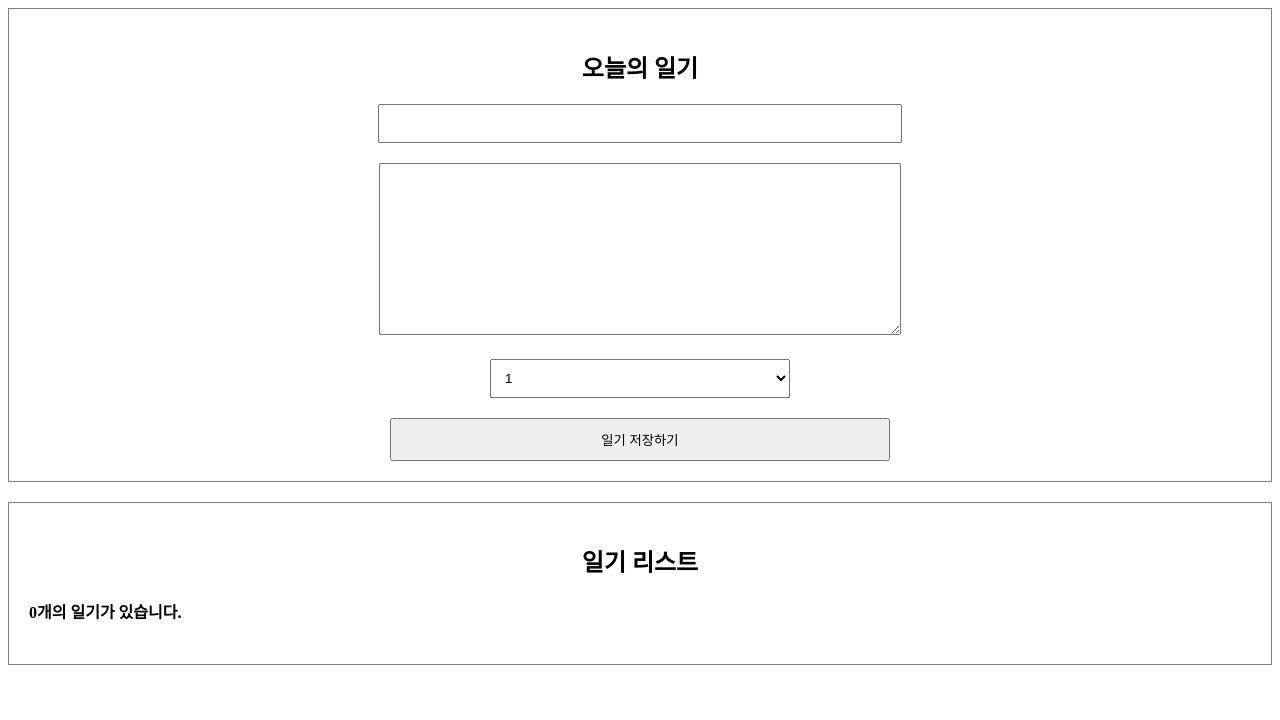
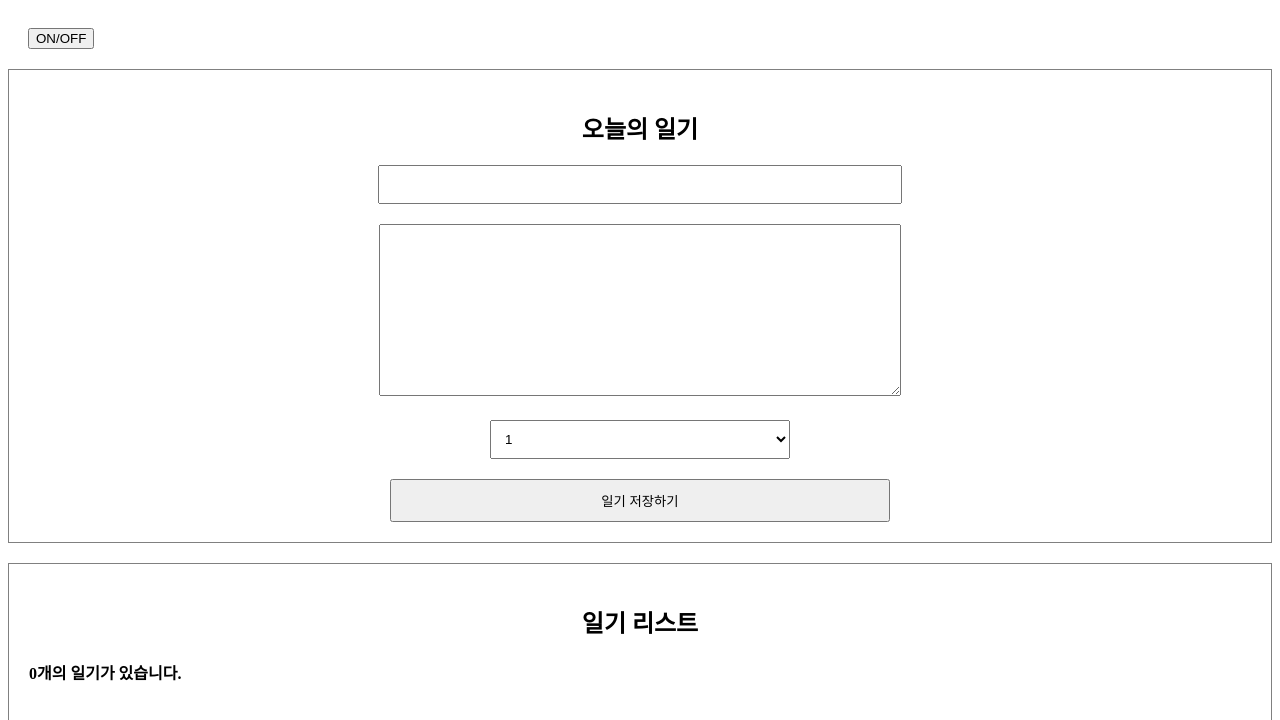
Before and after one commit to sgsg9447/FE_STUDY, a React (Create React App) app in the folder React/dailydiary/: page / in a window 1280 px wide. Shown: the top 720 px of the page. Built offline with nearby package versions, Linux system fonts and the light colour scheme.

Commit message:
리액트  LifeCycle 공부

```diff
--- a/React/dailydiary/src/App.js
+++ b/React/dailydiary/src/App.js
@@ -2,6 +2,7 @@
 import "./App.css";
 import DiaryEditor from "./DiaryEditor";
 import DiaryList from "./DiaryList";
+import LifeCycle from "./LifeCycle";
 
 //
 
@@ -36,6 +37,7 @@
 
   return (
     <div className="App">
+      <LifeCycle/>
       <DiaryEditor onCreate={onCreate} />
       <DiaryList onEdit={onEdit} onRemove={onRemove} diaryList={data} />
     </div>
--- /dev/null
+++ b/React/dailydiary/src/LifeCycle.js
@@ -0,0 +1,47 @@
+import React, { useEffect, useState } from "react";
+
+const UnmountTest = () => {
+  useEffect(() => {
+    console.log("Mount!");
+    return () => {
+      //UnMout 시점에 실행되게 됨 -> 콜백함수가 return 함수를 실행하게 하면 됨!
+      console.log("UnMount!!!");
+    };
+  }, []);
+  return <div>Unmount Testing Component</div>;
+};
+
+const LifeCycle = () => {
+  //   const [count, setCount] = useState(0);
+  //   const [text, setText] = useState("");
+
+  const [isVisible, SetIsVisible] = useState(false);
+  const toggle = () => SetIsVisible(!isVisible);
+
+  //   useEffect(() => {
+  //     console.log("Mount!"); //이 콜백함수는 컴포넌트가 Mount 시점에만 작동하기 때문에, +버튼을 눌러도 작동하지않음,
+  //     //마운트 시점에 뭘 하고 싶으면, 두번째인자에 빈배열 전달해주고 콜백함수에 하고싶은걸 넣어주면 된다!
+  //   }, []);
+
+  //   useEffect(() => {
+  //     console.log("Update!!"); //dependency array를 전달하지않으면 업데이트 될 때마다 렌더됨!
+  //   });
+
+  //   useEffect(() => {
+  //     console.log(`count is update: ${count}`);
+  //   }, [count]); //dpendency array에 count를 넣어주면, dpendency array의 값이 변화하게 되면 콜백함수가 실행이된다!
+  return (
+    <div style={{ padding: 20 }}>
+      {/* <div>
+        {count}
+        <button onClick={() => setCount(count + 1)}>+</button>
+      </div>
+      <div>
+        <input value={text} onChange={(e) => setText(e.target.value)}></input>
+      </div> */}
+      <button onClick={toggle}>ON/OFF</button>
+      {isVisible && <UnmountTest />}
+    </div>
+  );
+};
+export default LifeCycle;
```
